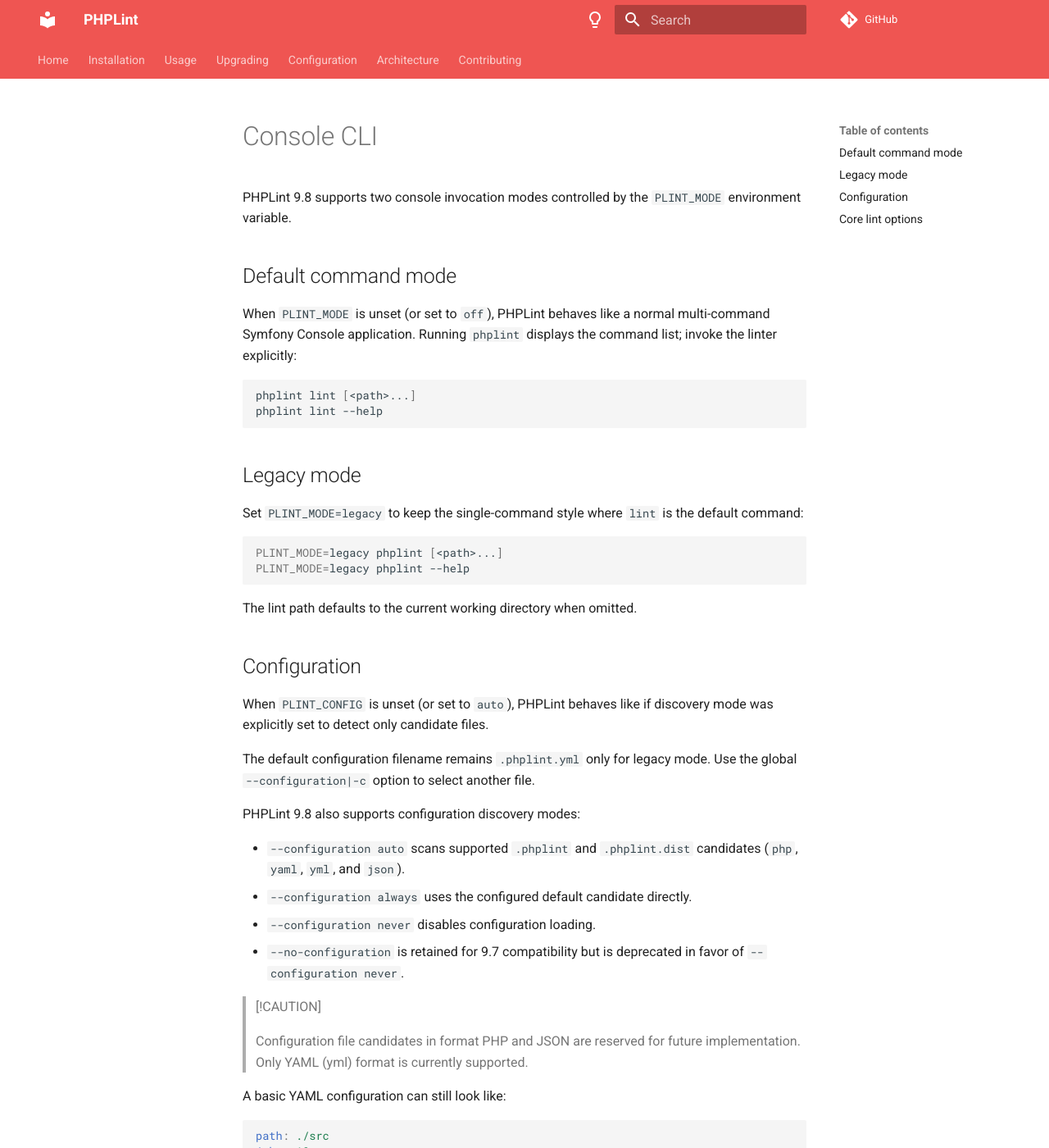
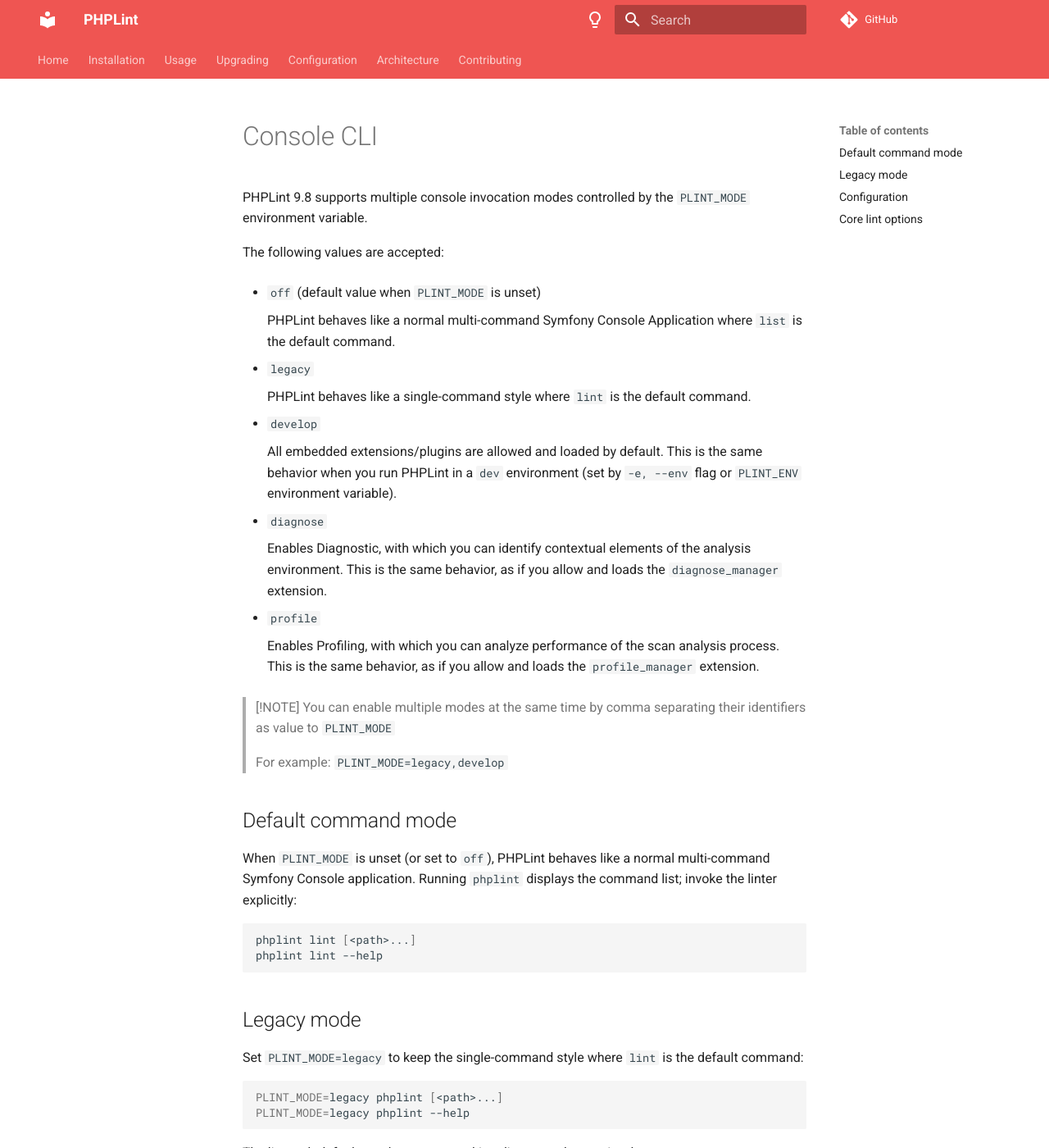
Before and after one commit to overtrue/phplint, an MkDocs documentation site: the page built from docs/usage/console.md, in a window 1280 px wide and 1400 px high. Shown: the whole window at 82% size. Built offline with MkDocs 1.6.1 and Material for MkDocs 9.7.7, drawn with Linux system fonts in a browser that asks for light colours; comment, search, counter and statistics services are not loaded.

Commit message:
update console usage documentation, now PHPLint has multiple console invocation mode

```diff
--- a/docs/usage/console.md
+++ b/docs/usage/console.md
@@ -1,7 +1,40 @@
 # Console CLI
 
-PHPLint 9.8 supports two console invocation modes controlled by the `PLINT_MODE`
+PHPLint 9.8 supports multiple console invocation modes controlled by the `PLINT_MODE`
 environment variable.
+
+The following values are accepted:
+
+* `off` (default value when `PLINT_MODE` is unset)
+
+    PHPLint behaves like a normal multi-command Symfony Console Application
+    where `list` is the default command.
+
+* `legacy`
+
+    PHPLint behaves like a single-command style
+    where `lint` is the default command.
+
+* `develop`
+
+    All embedded extensions/plugins are allowed and loaded by default.
+    This is the same behavior when you run PHPLint in a `dev` environment
+    (set by `-e, --env` flag or `PLINT_ENV` environment variable).
+
+* `diagnose`
+
+    Enables Diagnostic, with which you can identify contextual elements of the analysis environment.
+    This is the same behavior, as if you allow and loads the `diagnose_manager` extension.
+
+* `profile`
+
+    Enables Profiling, with which you can analyze performance of the scan analysis process.
+    This is the same behavior, as if you allow and loads the `profile_manager` extension.
+
+> [!NOTE]
+> You can enable multiple modes at the same time by comma separating their identifiers as value to `PLINT_MODE`
+>
+> For example: `PLINT_MODE=legacy,develop`
 
 ## Default command mode
 
```
